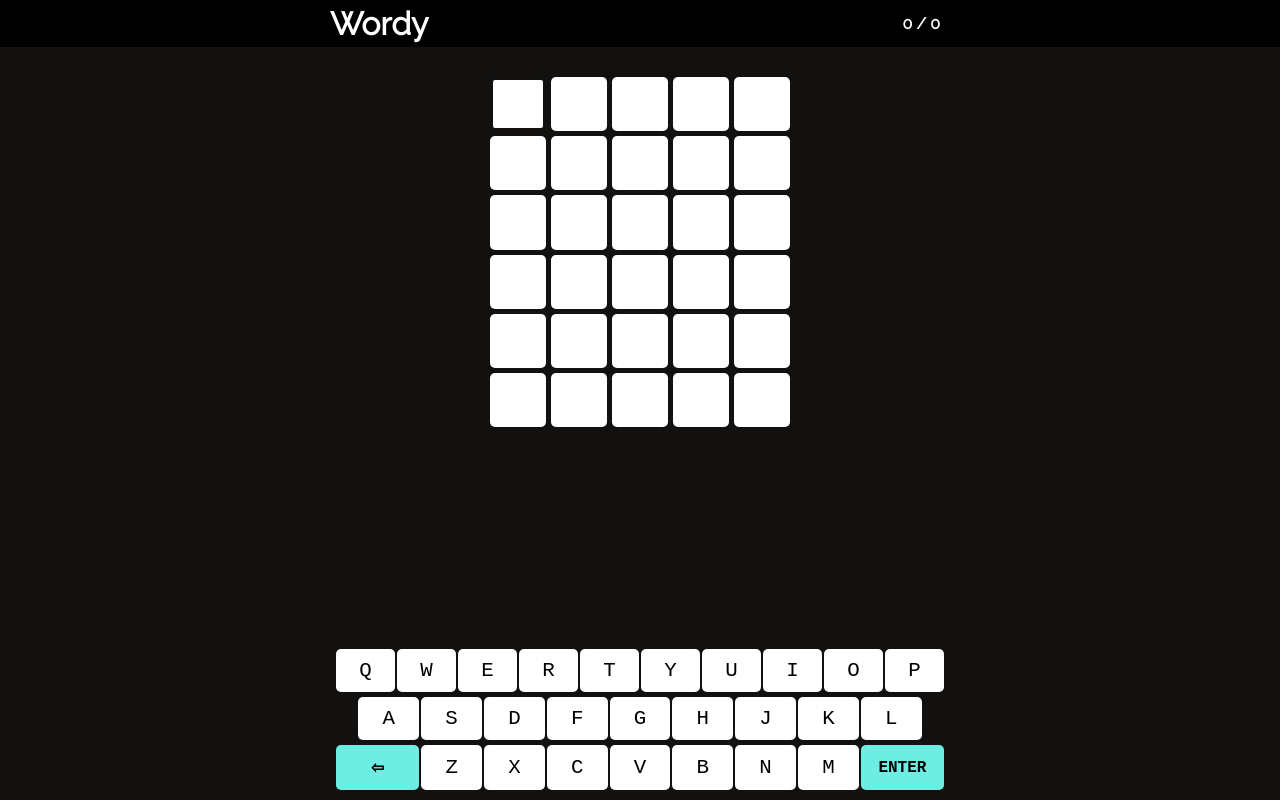
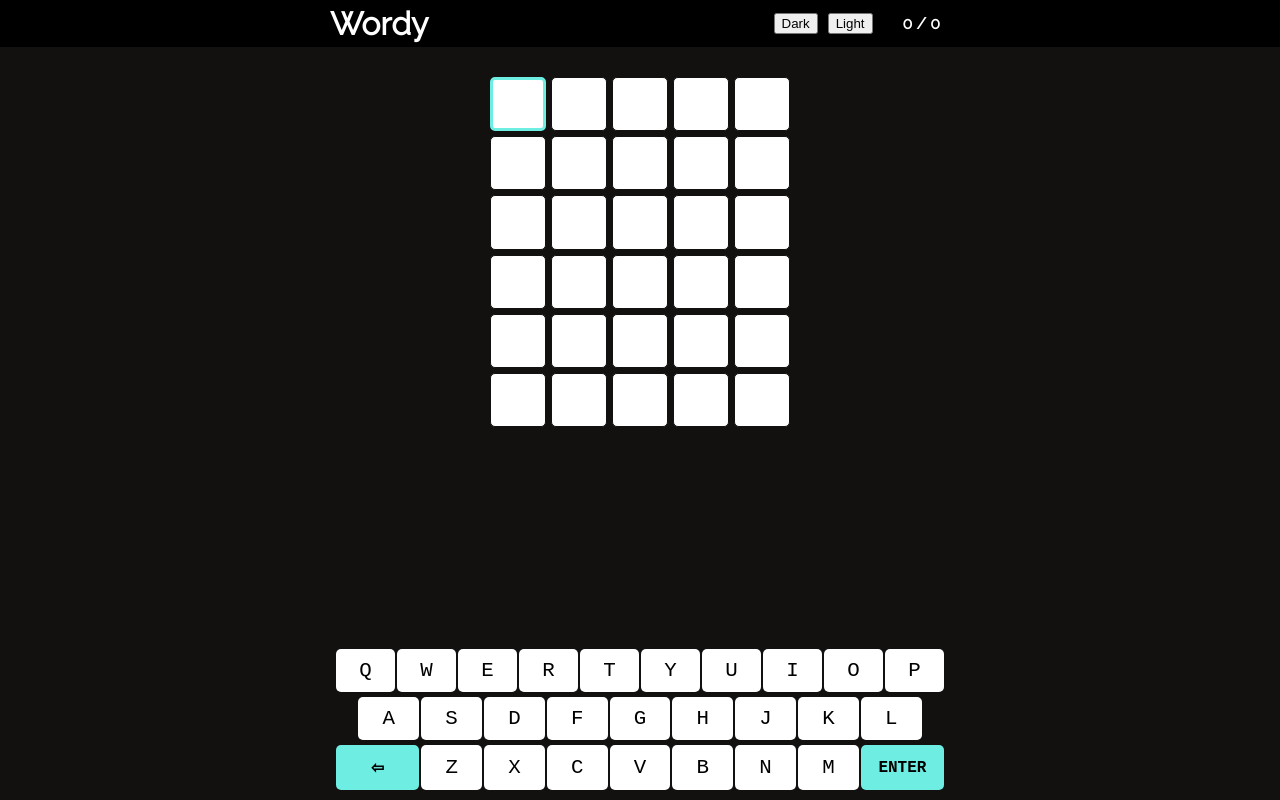
Before and after one commit to bAmrish/Wordy, a React (Create React App) app: page /game in a window 1280 px wide. Built offline with nearby package versions, Linux system fonts and the light colour scheme.

Commit message:
[WIP] Added light and dark theme with ability to switch

```diff
--- a/src/App.module.css
+++ b/src/App.module.css
@@ -5,6 +5,7 @@
   height: 100vh;
   margin: 0;
   padding: 0;
+  background-color: var(--app-background);
 }
 
 .app .main-container {
@@ -17,5 +18,5 @@
   max-width: 640px;
   margin: 0 auto;
   padding: 30px 0 0;
-  background-color: rgb(18, 17, 16);
+  background-color: var(--app-container-backgorund);
 }
--- a/src/App.tsx
+++ b/src/App.tsx
@@ -2,12 +2,14 @@ import classes from './App.module.css';
 import Header from './header/Header';
 import { Navigate, Route, Routes } from 'react-router-dom';
 import { lazy, Suspense } from 'react';
+import { useAppSelector } from './game/store/store.hooks';
 
 function App() {
   const Stats = lazy(() => import('./stats/Stats'));
   const Game = lazy(() => import('./game/Game'));
+  const theme = useAppSelector(state => state.ui.theme);
   return (
-    <div className={classes.app}>
+    <div className={`${classes.app} theme ${theme}`}>
       <Header />
       <div className={classes['main-container']}>
         <Suspense fallback={<div>Loading...</div>}>
--- a/src/game/store/index.ts
+++ b/src/game/store/index.ts
@@ -9,7 +9,17 @@ const getInitialState = () => {
     return;
   }
   const stateObject = JSON.parse(serializedState);
-  const ui: UIState = stateObject.ui ? stateObject.ui : { notification: null };
+
+  let ui: UIState;
+
+  if (!stateObject.ui) {
+    ui = { notification: null, theme: 'dark' };
+  } else {
+    const notification = stateObject.ui.notification || null;
+    const theme = stateObject.ui.theme || 'dark';
+    ui = { notification, theme };
+  }
+
   const gamesObject: AppState = stateObject.games;
 
   if (!gamesObject || !gamesObject.currentGame || !gamesObject.games) {
--- a/src/game/store/ui/ui.store.ts
+++ b/src/game/store/ui/ui.store.ts
@@ -1,13 +1,18 @@
 import { createSlice, PayloadAction } from '@reduxjs/toolkit';
 import MessageModel from '../../models/message.model';
 
+export type ThemeOption = 'light' | 'dark';
+
 export interface UIState {
   notification: MessageModel | null;
+  theme: ThemeOption;
 }
 
 const initialState: UIState = {
   notification: null,
+  theme: 'dark',
 };
+
 const uiStore = createSlice({
   name: 'ui',
   initialState,
@@ -31,7 +36,12 @@ const uiStore = createSlice({
     clearNotification: (state: UIState) => {
       state.notification = null;
     },
+
+    setTheme: (state: UIState, action: PayloadAction<ThemeOption>) => {
+      state.theme = action.payload;
+    },
   },
 });
 
+export const uiActions = uiStore.actions;
 export default uiStore;
--- a/src/game/tile/Tile.module.css
+++ b/src/game/tile/Tile.module.css
@@ -9,6 +9,7 @@
     align-items: center;
     border-radius: 5px;
     text-transform: uppercase;
+    border: 1px solid var(--tile-border-color)
 }
 
 .tile.success {
--- a/src/header/Header.module.css
+++ b/src/header/Header.module.css
@@ -6,6 +6,7 @@
   background-color: var(--header-background);
   color: var(--header-text);
 }
+
 
 .header .main-container {
   display: flex;
@@ -17,6 +18,13 @@
   min-width: 240px;
   max-width: 640px;
   margin: 0 auto;
+}
+
+.actions {
+  display: flex;
+  justify-content: center;
+  align-items: center;
+  gap: 20px;
 }
 
 .header h1 {
@@ -33,3 +41,8 @@ a {
   font-family: Raleway, sans-serif;
   text-align: center;
 }
+
+.theme-switcher {
+  display: flex;
+  gap: 10px
+}
--- a/src/header/Header.tsx
+++ b/src/header/Header.tsx
@@ -1,15 +1,29 @@
 import classes from './Header.module.css';
 import HeaderStats from '../stats/stats-header/HeaderStats';
 import { Link } from 'react-router-dom';
+import { ThemeOption, uiActions } from '../game/store/ui/ui.store';
+import { useAppDispatch } from '../game/store/store.hooks';
 
 const Header = () => {
+  const dispatch = useAppDispatch();
+
+  const setTheme = (theme: ThemeOption) => {
+    console.log(theme);
+    dispatch(uiActions.setTheme(theme));
+  };
   return (
     <header className={classes['header']}>
       <div className={classes['main-container']}>
         <h1 className={classes.title}>
           <Link to={'/'}>Wordy</Link>
         </h1>
-        <HeaderStats />
+        <div className={classes['actions']}>
+          <div className={classes['theme-switcher']}>
+            <button onClick={setTheme.bind(null, 'dark')}>Dark</button>
+            <button onClick={setTheme.bind(null, 'light')}>Light</button>
+          </div>
+          <HeaderStats />
+        </div>
       </div>
     </header>
   );
--- a/src/variables.css
+++ b/src/variables.css
@@ -1,12 +1,4 @@
-:root {
-  --primary-background: #000000;
-  --primary-text: white;
-
-  --secondary-background: rgb(18, 17, 16);
-  --secondary-text: white;
-
-  --tertiary-background: #ff7a00;
-  --tertiary-text: #6eeee3;
+.theme {
 
   --success-background: #75f102;
   --success-semi-transparent: #75f10266;
@@ -24,12 +16,12 @@
   --disabled-text: #d2d1d1;
 
 
-
   /* Global colors */
   --body-background: var(--primary-background);
 
   /* App component */
   --app-background: var(--secondary-background);
+  --app-container-backgorund: var(--secondary-background);
   --app-text: var(--secondary-text);
 
   /* Header component */
@@ -39,6 +31,7 @@
   /* Tile component */
   --tile-background: white;
   --tile-text: black;
+  --tile-border-color: var(--secondary-text);
   --tile-success-background: var(--success-background);
   --tile-success-text: var(--success-text);
   --tile-warn-background: var(--warn-background);
@@ -47,7 +40,7 @@
   --tile-incorrect-text: #767474;
   --tile-disabled-background: var(--disabled-background);
   --tile-disabled-text: var(--disabled-text);
-  --tile-selected-border-color: var(--secondary-background);
+  --tile-selected-border-color: var(--secondary-text);
 
   /* Keyboard component */
   --key-background: var(--primary-text);
@@ -96,5 +89,39 @@
   --message-error-background: transparent;
   --message-error-text: var(--error-background);
   --message-error-border: var(--error-background);
+}
+
+
+
+.light {
+  --primary-background: #cbcbcb;
+  --primary-text: black;
+
+  --secondary-background: white;
+  --secondary-text: #000000;
+
+  --tertiary-background: #ff7a00;
+  --tertiary-text: #04201e;
+
+
+  /* Overrides */
+  --message-success-text: #60bc04;
+  --message-success-border: #60bc04;
+}
+
+.dark {
+  --primary-background: #000000;
+  --primary-text: white;
+
+  --secondary-background: rgb(18, 17, 16);
+  --secondary-text: white;
+
+  --tertiary-background: #ff7a00;
+  --tertiary-text: #6eeee3;
+
+  /* Overrides */
+  --tile-border-color: var(--secondary-background);
+  /*--tile-selected-border-color: var(--secondary-background);*/
+  --tile-selected-border-color: var(--tertiary-text);
 
 }
```
